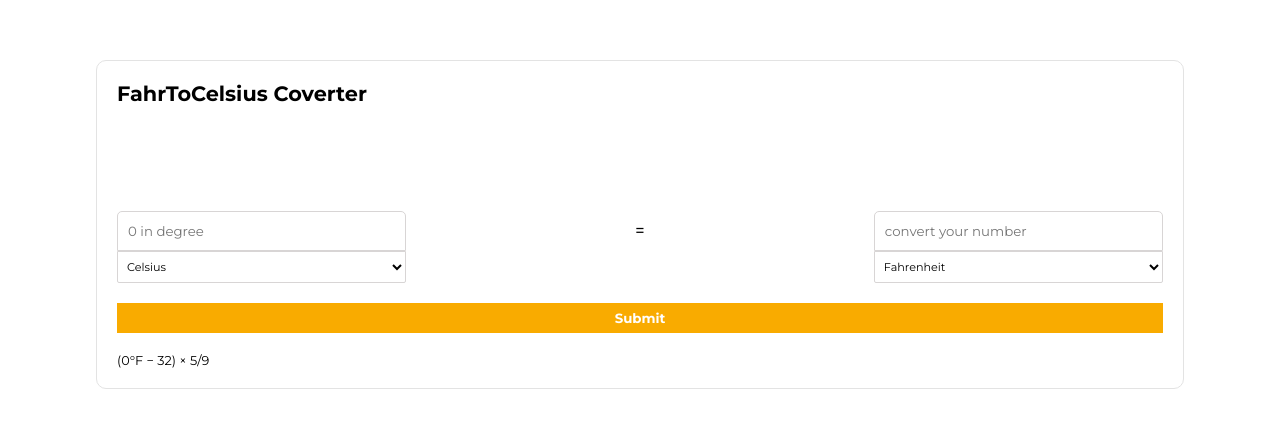
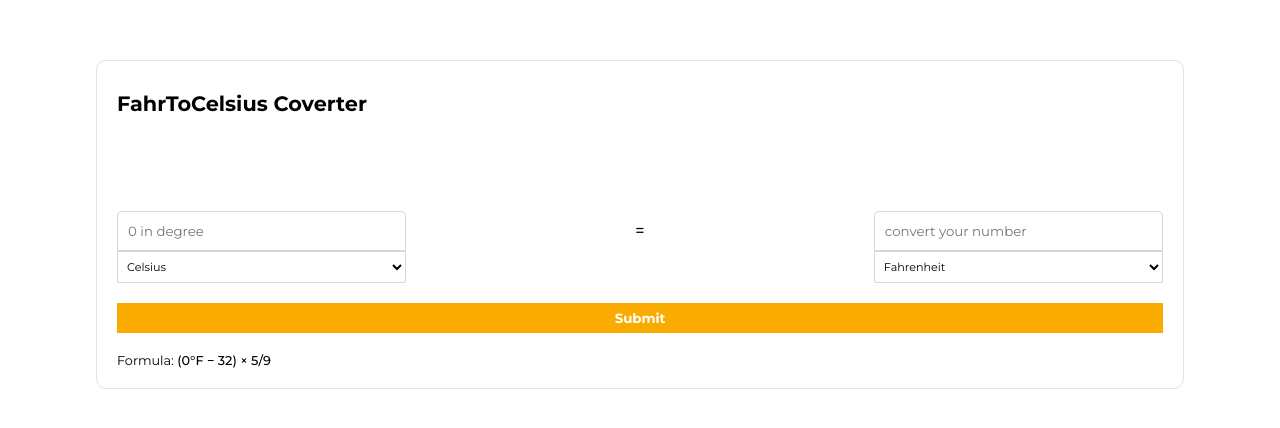
Before and after one commit to seniorteck/FahrToCelsius-Converter, a plain HTML site: page index.html in a window 1280 px wide. Shown: the part 196-624 px from the top of the page. Drawn offline with Linux system fonts and the light colour scheme.

Commit message:
modify formula and formheadline css

```diff
--- a/index.html
+++ b/index.html
@@ -31,7 +31,7 @@
         </form>
         <input type="submit" name="submit" id="submit-btn">
         <div class="formula">
-            <span>(0°F − 32) × 5/9</span>
+            <p>Formula: <span>(0°F − 32) × 5/9</span></p>
         </div>
     </div>
 
--- a/style.css
+++ b/style.css
@@ -14,7 +14,6 @@
     padding: 20px;
     border: 1px solid #e3e3e3;
     border-radius: 10px;
-
 }
 
 form{
@@ -26,6 +25,7 @@ form{
 
 .form-headline{
     font-size: 1.3rem;
+    transform: translateY(10px);
 }
 
 .assignment-operator{
@@ -69,4 +69,8 @@ input[type = 'submit']{
 .formula{
     font-size: .8rem;
     margin-top: 20px;
+
 }
+.formula span{
+    font-weight: 500;
+}
```
